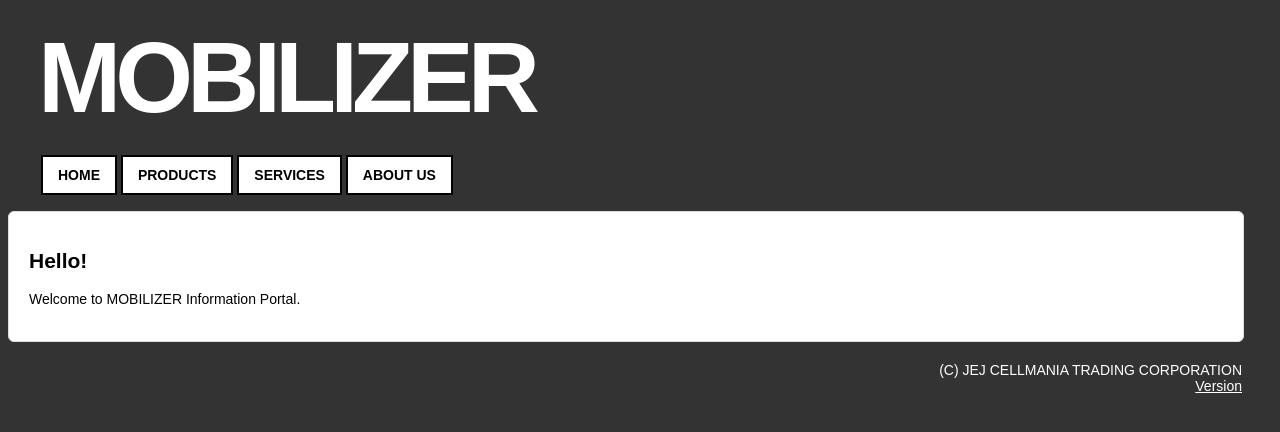
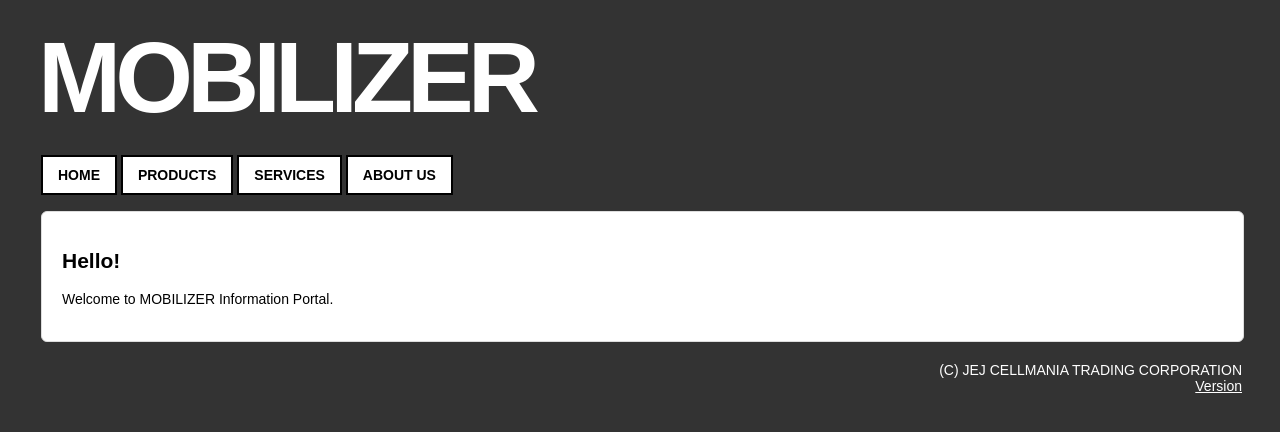
Before and after one commit to jccultima123/jej_mis, a PHP site: page / in a window 1280 px wide. Shown: the top 432 px of the page. Run offline with PHP 8.4, Linux system fonts and the light colour scheme; data that the repository does not hold is empty.

Commit message:
Minor Interface Changes

```diff
--- a/public/css/style.css
+++ b/public/css/style.css
@@ -98,6 +98,7 @@ input[type=text]:focus, input[type=password]:focus, textarea:focus {
     border: 1px solid #ddd;
     border-radius: 6px;
     padding: 20px;
+    margin-left: 33px;
     margin-right: 28px;
     text-align: left;
 }
```
